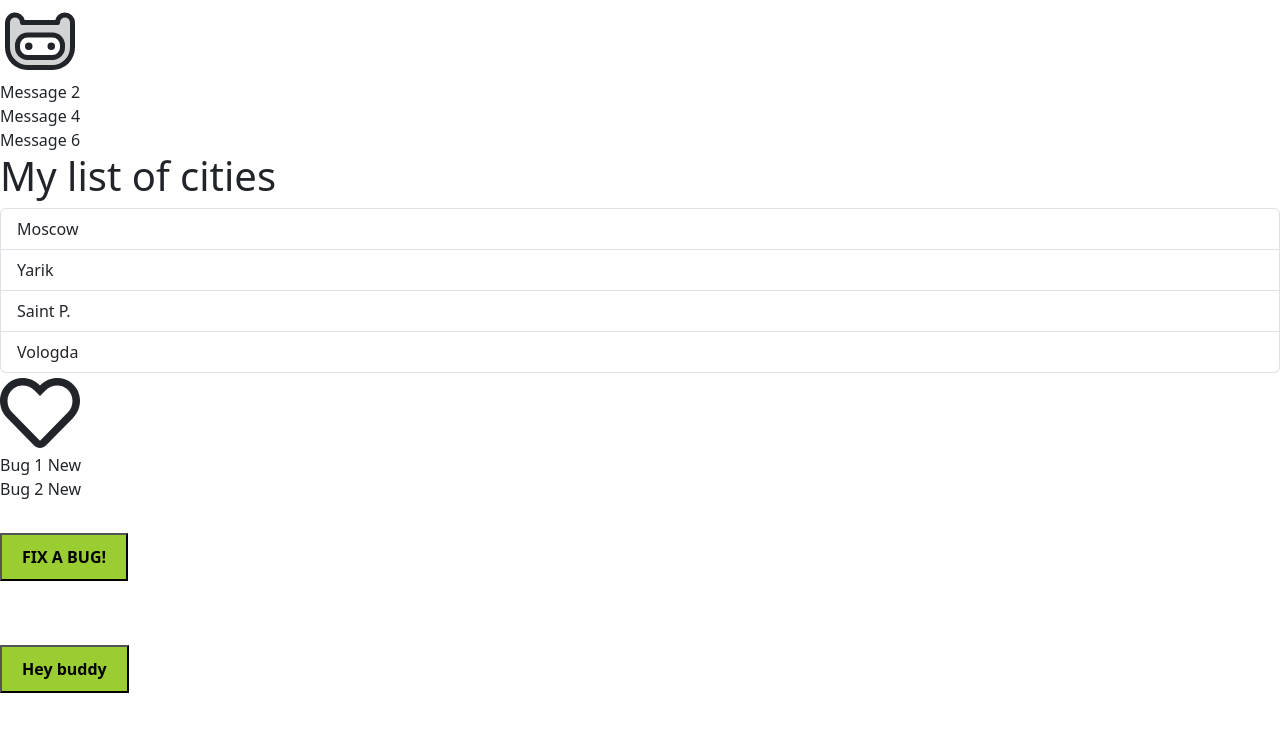
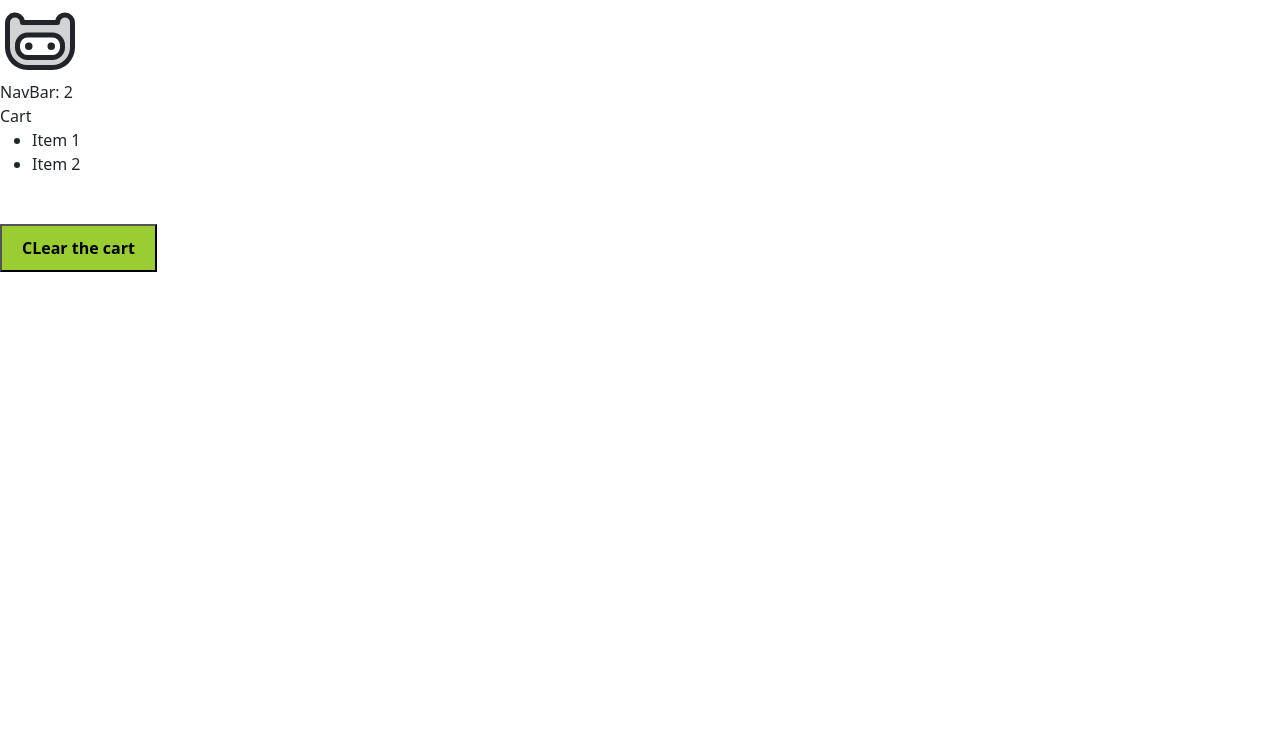
Before and after one commit to Multyjog/react-app, a React (Vite) app: page / in a window 1280 px wide. Shown: the top 732 px of the page. Built offline with nearby package versions, Linux system fonts and the light colour scheme.

Commit message:
- Sharing state principles - Folders sorted

```diff
--- a/src/App.tsx
+++ b/src/App.tsx
@@ -1,73 +1,17 @@
-import { useState } from "react";
-import { produce } from "immer";
-
-import Like from "./components/Like";
-import Alert from "./components/Alert";
-import Button from "./components/Button/Button";
-import ListGroup from "./components/ListGroup/ListGroup";
-import Message from "./components/Message";
+// import { useState } from "react";
+// import InitialExamples from "./components/Examples/InitialExamples/InitialExamples";
+import SharingState from "./components/Examples/SharingState/SharingState";
 
 import { PiFinnTheHumanDuotone } from "react-icons/pi";
 
 function App() {
-  const [alertShow, setAlertShow] = useState(false);
-  const items = ["Moscow", "Yarik", "Saint P.", "Vologda"];
-
-  const [bugs, setBugs] = useState([
-    { id: 1, title: "Bug 1", fixed: false },
-    { id: 2, title: "Bug 2", fixed: false },
-  ]);
-  const handleClick = () => {
-    setBugs(
-      produce((draft) => {
-        const bug = draft.find((el) => el.id === 1);
-        if (bug) bug.fixed = true;
-      })
-    );
-  };
-
   return (
     <div>
       {
         <>
           <PiFinnTheHumanDuotone size="80" />
-          <Message></Message>
-          <Message></Message>
-          <Message></Message>
-          <ListGroup
-            items={items}
-            heading="cities"
-            onSelectItem={(item) => console.log(item)}
-          />
-          <Like onClick={() => console.log("clicked")} />
-          {alertShow && (
-            <Alert
-              onClose={() => {
-                if (alertShow) setAlertShow(false);
-              }}
-            >
-              <strong>Hey there folk!</strong> I am here!
-            </Alert>
-          )}
-          {bugs.map((bug) => (
-            <div key={bug.id}>
-              {bug.title} {bug.fixed ? "Fixed" : "New"}
-            </div>
-          ))}
-          <Button
-            onClick={() => {
-              handleClick();
-            }}
-          >
-            FIX A BUG!
-          </Button>
-          <Button
-            onClick={() => {
-              if (!alertShow) setAlertShow(true);
-            }}
-          >
-            <strong>Hey</strong> buddy
-          </Button>
+          <SharingState />
+          {/* <InitialExamples /> */}
         </>
       }
     </div>
--- /dev/null
+++ b/src/components/Examples/InitialExamples/InitialExamples.tsx
@@ -0,0 +1,71 @@
+import { useState } from "react";
+import { produce } from "immer";
+
+import Alert from "./Alert";
+import Button from "./Button/Button";
+import Like from "./Like";
+import ListGroup from "./ListGroup/ListGroup";
+import Message from "./Message";
+
+const InitialExamples = () => {
+  const [alertShow, setAlertShow] = useState(false);
+  const items = ["Moscow", "Yarik", "Saint P.", "Vologda"];
+  const [bugs, setBugs] = useState([
+    { id: 1, title: "Bug 1", fixed: false },
+    { id: 2, title: "Bug 2", fixed: false },
+  ]);
+  const handleClick = () => {
+    setBugs(
+      produce((draft) => {
+        const bug = draft.find((el) => el.id === 1);
+        if (bug) bug.fixed = true;
+      })
+    );
+  };
+
+  return (
+    <div>
+      {
+        <>
+          <Message />
+          <ListGroup
+            items={items}
+            heading="cities"
+            onSelectItem={(item) => console.log(item)}
+          />
+          <Like onClick={() => console.log("clicked")} />
+          {alertShow && (
+            <Alert
+              onClose={() => {
+                if (alertShow) setAlertShow(false);
+              }}
+            >
+              <strong>Hey there folk!</strong> I am here!
+            </Alert>
+          )}
+          {bugs.map((bug) => (
+            <div key={bug.id}>
+              {bug.title} {bug.fixed ? "Fixed" : "New"}
+            </div>
+          ))}
+          <Button
+            onClick={() => {
+              handleClick();
+            }}
+          >
+            FIX A BUG!
+          </Button>
+          <Button
+            onClick={() => {
+              if (!alertShow) setAlertShow(true);
+            }}
+          >
+            <strong>Hey</strong> buddy
+          </Button>
+        </>
+      }
+    </div>
+  );
+};
+
+export default InitialExamples;
--- /dev/null
+++ b/src/components/Examples/SharingState/Cart.tsx
@@ -0,0 +1,22 @@
+import Button from "../InitialExamples/Button/Button";
+
+interface IProps {
+  cartItems: string[];
+  onClear: () => void;
+}
+
+const Cart = ({ cartItems, onClear }: IProps) => {
+  return (
+    <>
+      <div>Cart</div>
+      <ul>
+        {cartItems.map((el) => (
+          <li key={el}>{el}</li>
+        ))}
+      </ul>
+      <Button children="CLear the cart" onClick={onClear} />
+    </>
+  );
+};
+
+export default Cart;
--- /dev/null
+++ b/src/components/Examples/SharingState/NavBar.tsx
@@ -0,0 +1,9 @@
+interface IProps {
+  cartItemsCount: number;
+}
+
+const NavBar = ({ cartItemsCount }: IProps) => {
+  return <div>NavBar: {cartItemsCount}</div>
+};
+
+export default NavBar;
--- /dev/null
+++ b/src/components/Examples/SharingState/SharingState.tsx
@@ -0,0 +1,16 @@
+/* eslint-disable @typescript-eslint/no-unused-vars */
+import { useState } from "react";
+import NavBar from "./NavBar";
+import Cart from "./Cart";
+
+const SharingState = () => {
+  const [cartItems, setCartItems] = useState(["Item 1", "Item 2"]);
+  return (
+    <div>
+      <NavBar cartItemsCount={cartItems.length} />
+      <Cart cartItems={cartItems} onClear={() => setCartItems([])} />
+    </div>
+  );
+};
+
+export default SharingState;
```
Also changed, not shown: src/components/Examples/InitialExamples/Alert.tsx (renamed from src/components/Alert.tsx), src/components/Examples/InitialExamples/Button/Button.module.css (renamed from src/components/Button/Button.module.css), src/components/Examples/InitialExamples/Button/Button.tsx (renamed from src/components/Button/Button.tsx), src/components/Examples/InitialExamples/Like.tsx (renamed from src/components/Like.tsx), src/components/Examples/InitialExamples/ListGroup/ListGroup.module.css (renamed from src/components/ListGroup/ListGroup.module.css), src/components/Examples/InitialExamples/ListGroup/ListGroup.tsx (renamed from src/components/ListGroup/ListGroup.tsx), src/components/Examples/InitialExamples/Message.tsx (renamed from src/components/Message.tsx).
